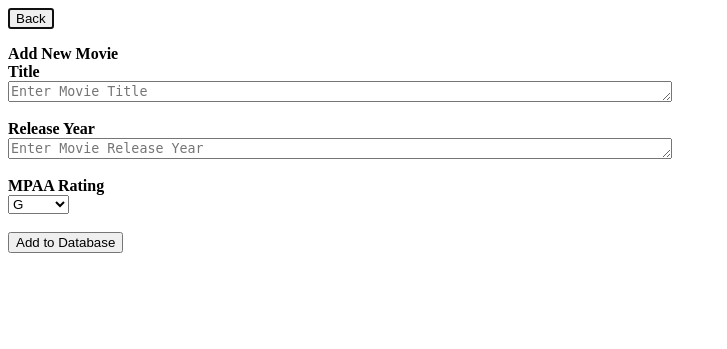
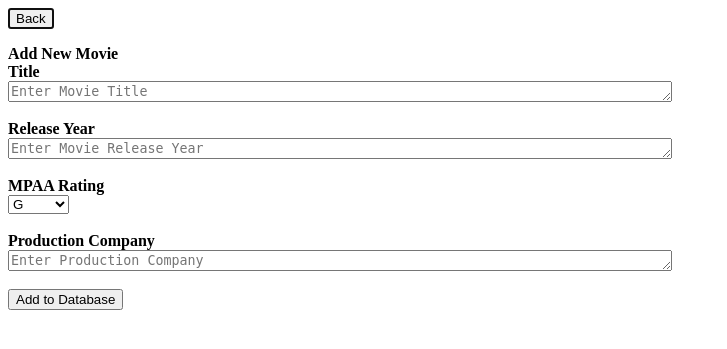
Before and after one commit to 6991ohnayrb/MovieDatabaseTraversal, a PHP site: page /addMovie.php in a window 1280 px wide. Shown: the top 349 px of the page, without its empty margins (0-727 px from the left). Run offline with PHP 8.4, Linux system fonts and the light colour scheme.

Commit message:
add production company text field, change name of other text fields to correct value

```diff
--- a/addMovie.php
+++ b/addMovie.php
@@ -14,10 +14,10 @@
 
 			<form action="" method="POST"  >
 				<strong> Title </strong> <br>
-				<textarea name="first" cols="80" rows="1" placeholder="Enter Movie Title"></textarea><br><br>
+				<textarea name="title" cols="80" rows="1" placeholder="Enter Movie Title"></textarea><br><br>
 
 				<strong> Release Year </strong> <br>
-				<textarea name="last" cols="80" rows="1" placeholder="Enter Movie Release Year"></textarea><br><br>
+				<textarea name="year" cols="80" rows="1" placeholder="Enter Movie Release Year"></textarea><br><br>
 
 				<strong> MPAA Rating </strong> <br>
 				<select>
@@ -27,6 +27,9 @@
 					<option value="PG-13">PG-13</option>
 					<option value="R">R</option>
 				</select> <br> <br>
+
+				<strong> Production Company </strong> <br>
+				<textarea name="company" cols="80" rows="1" placeholder="Enter Production Company"></textarea><br><br>
 
 				<input type="submit" class="button" name="insert" value="Add to Database" />
 			</form>
```
